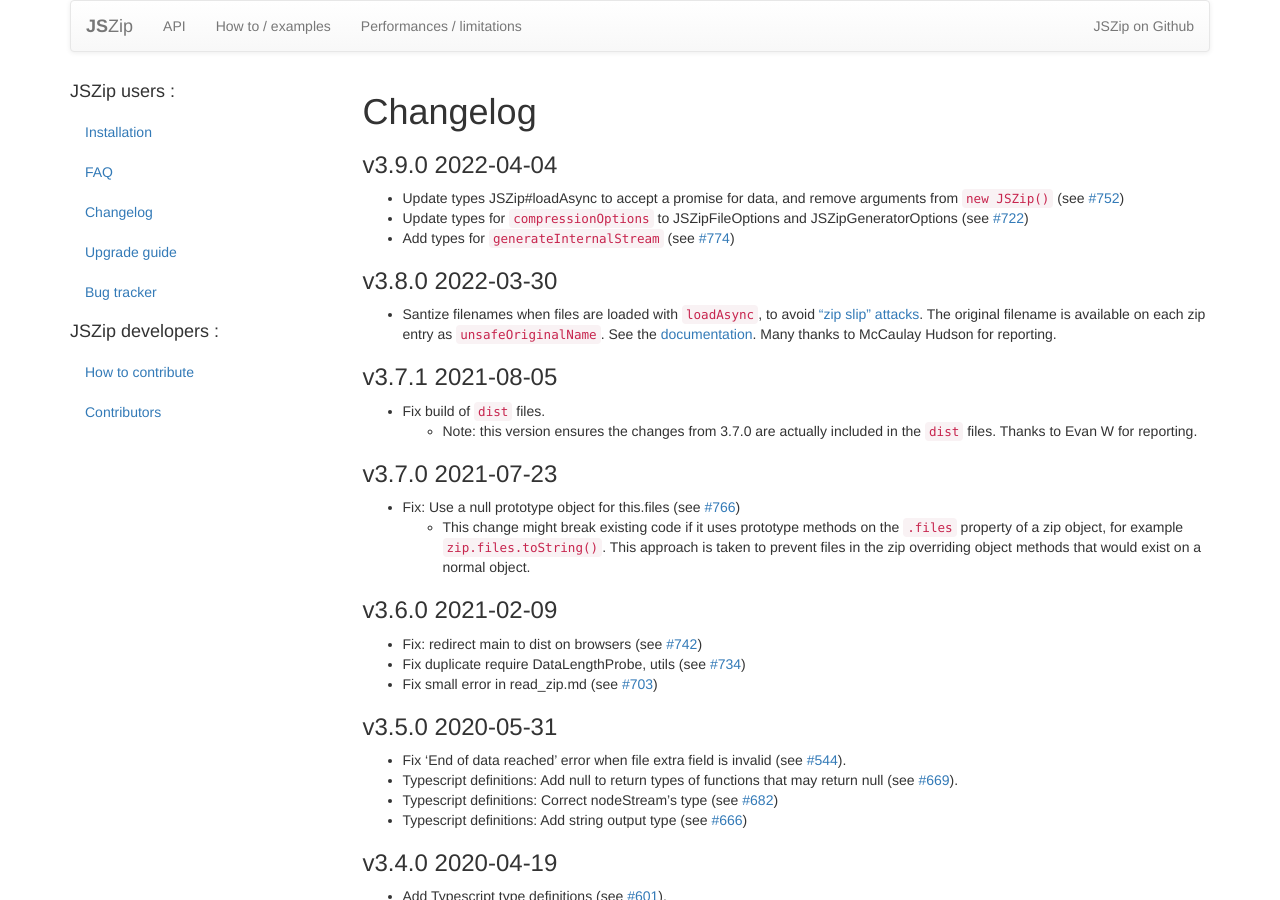
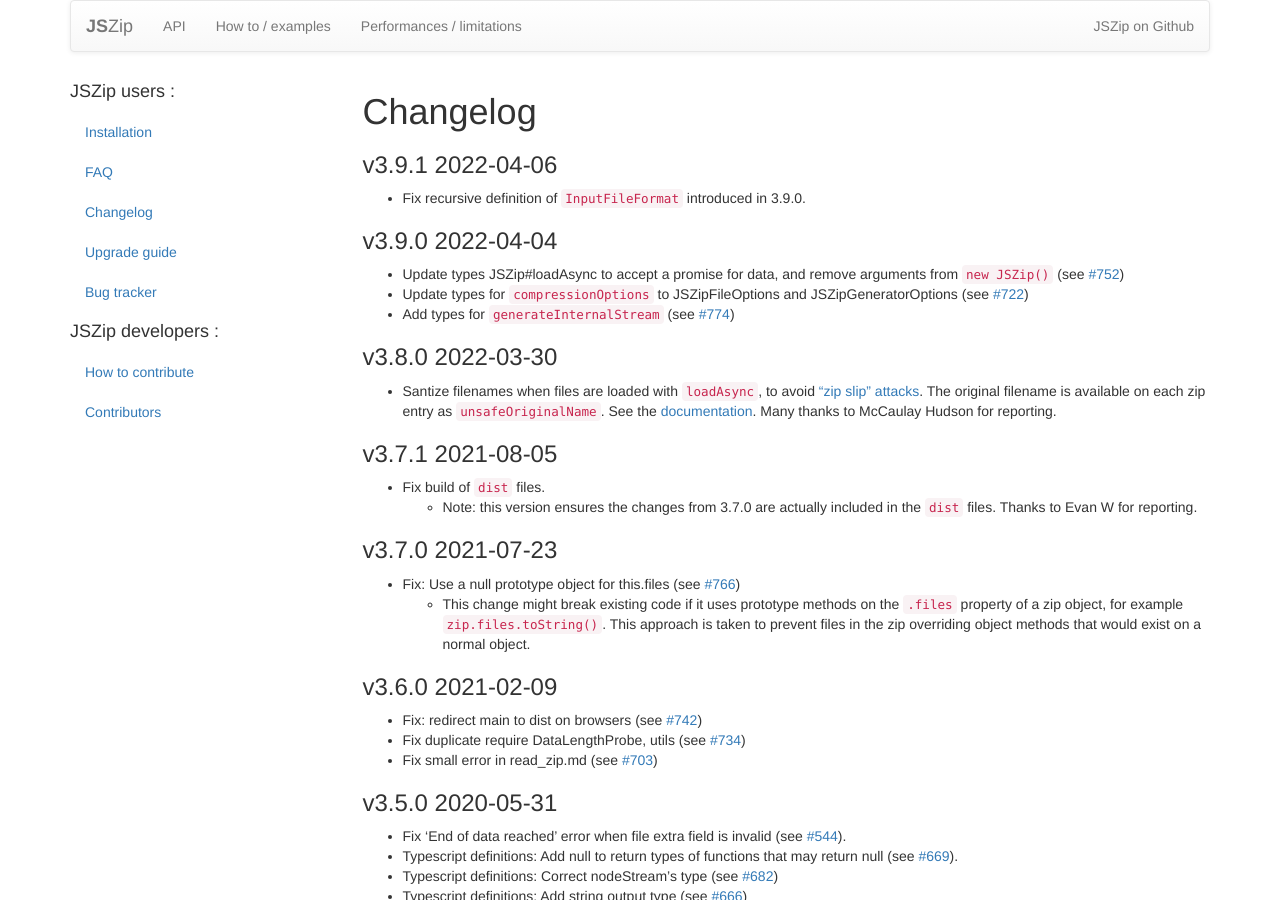
Before and after one commit to Stuk/jszip, a Jekyll site: the page built from CHANGES.md, in a window 1280 px wide and 900 px high. Built offline with Jekyll 4.4.1, drawn with Linux system fonts in a browser that asks for light colours; nearby versions of some CDN libraries; comment, search, counter and statistics services are not loaded.

Commit message:
Changes for 3.9.1

```diff
--- a/CHANGES.md
+++ b/CHANGES.md
@@ -3,6 +3,10 @@
 layout: default
 section: main
 ---
+
+### v3.9.1 2022-04-06
+
+- Fix recursive definition of `InputFileFormat` introduced in 3.9.0.
 
 ### v3.9.0 2022-04-04
 
--- a/lib/index.js
+++ b/lib/index.js
@@ -45,7 +45,7 @@
 
 // TODO find a better way to handle this version,
 // a require('package.json').version doesn't work with webpack, see #327
-JSZip.version = "3.9.0";
+JSZip.version = "3.9.1";
 
 JSZip.loadAsync = function (content, options) {
     return new JSZip().loadAsync(content, options);
```
Also changed, not shown: dist/jszip.js, dist/jszip.min.js.
